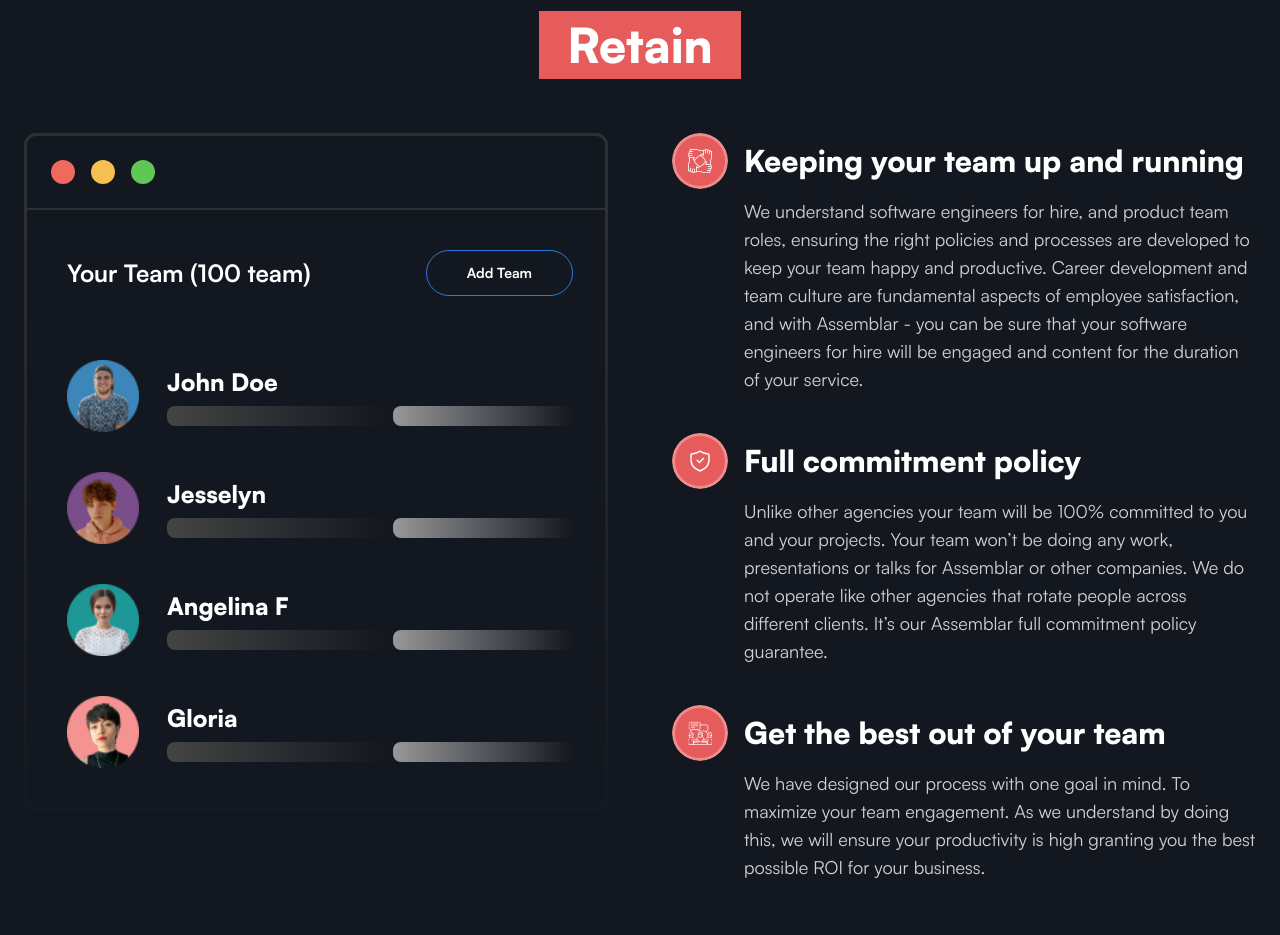
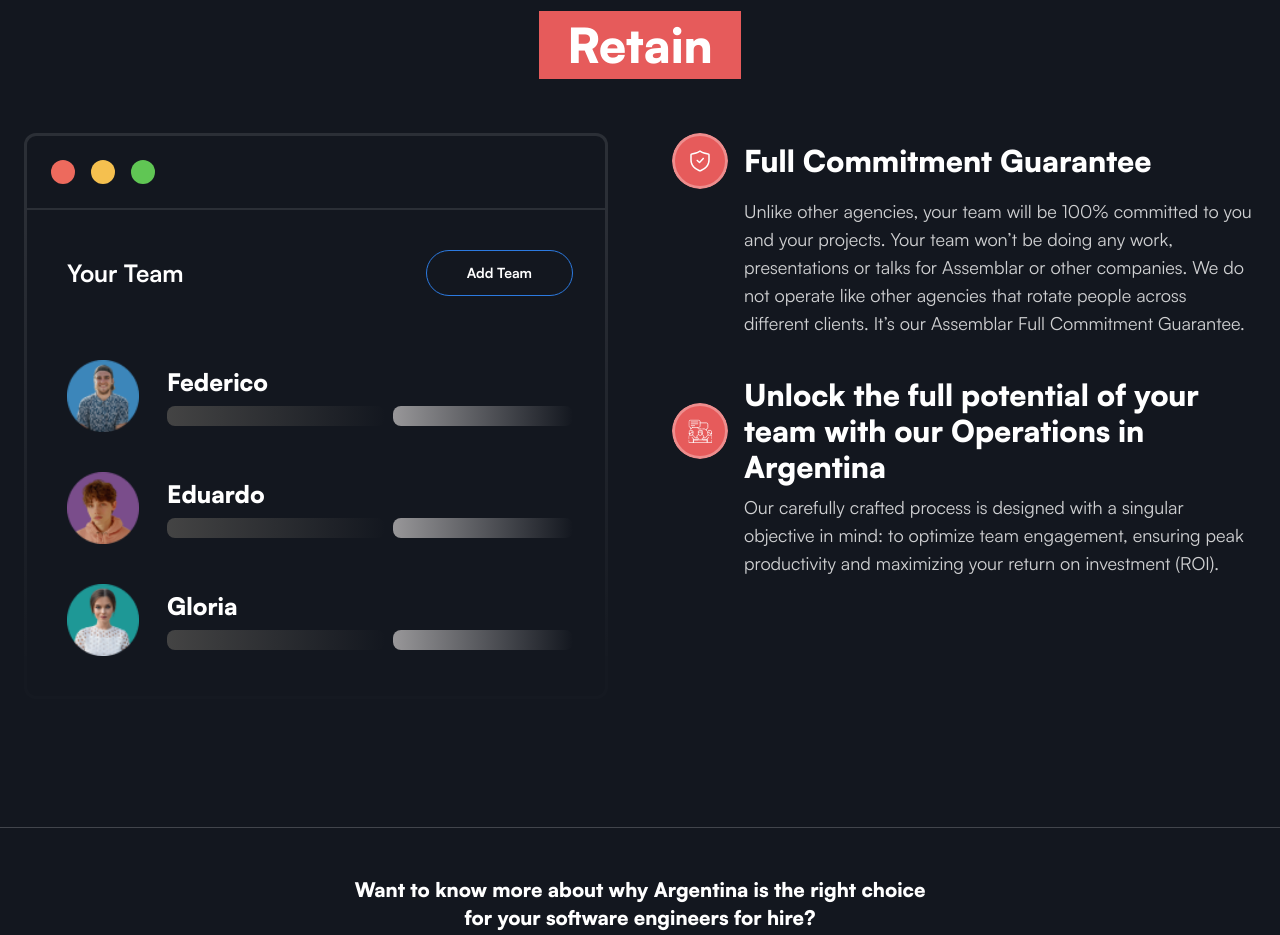
Before and after one commit to mbenedettini/assemblar-site, an Astro site: page / in a window 1280 px wide. Shown: the part 3820-4755 px from the top of the page. Built offline with nearby package versions, Linux system fonts and the light colour scheme; Astro itself is replaced by a stand-in of ours.

Commit message:
Hide images on small screens

```diff
--- a/src/components/pages/home/Hire.astro
+++ b/src/components/pages/home/Hire.astro
@@ -52,7 +52,7 @@
         ))
       }
     </div>
-    <div>
+    <div class="hidden lg:block">
       <WindowCard>
         <div class='flex justify-between items-center mb-8 md:mb-10'>
           <p class='text-sm md:text-2xl font-bold'>Employee Detail</p>
--- a/src/components/pages/home/Interview.astro
+++ b/src/components/pages/home/Interview.astro
@@ -34,7 +34,7 @@
   <TitleBox title='Interview' />
 
   <div class='grid grid-cols-1 lg:grid-cols-2 gap-11 lg:gap-16'>
-    <div class='order-2 md:order-1'>
+    <div class='order-2 md:order-1 hidden lg:block'>
       <WindowCard>
         <div class='flex justify-between items-center mb-8 md:mb-10'>
           <div class='flex gap-3 md:gap-7 items-center grow'>
--- a/src/components/pages/home/Retain.astro
+++ b/src/components/pages/home/Retain.astro
@@ -4,23 +4,29 @@
 import WindowCard from './WindowCard.astro';
 
 const list = [
-  {
-    image: '/images/r-teamwork.svg',
-    title: 'Keeping your team up and running',
-    description:
-      'We understand software engineers for hire, and product team roles, ensuring the right policies and processes are developed to keep your team happy and productive. Career development and team culture are fundamental aspects of employee satisfaction, and with Assemblar - you can be sure that your software engineers for hire will be engaged and content for the duration of your service.',
-  },
+  // {
+  //   image: '/images/r-teamwork.svg',
+  //   title: 'Keeping your team up and running',
+  //   description:
+  //     'We understand software engineers for hire, and product team roles, ensuring the right policies and processes are developed to keep your team happy and productive. Career development and team culture are fundamental aspects of employee satisfaction, and with Assemblar - you can be sure that your software engineers for hire will be engaged and content for the duration of your service.',
+  // },
   {
     image: '/images/r-insurance.svg',
-    title: 'Full commitment policy',
+    title: 'Full Commitment Guarantee',
     description:
-      'Unlike other agencies your team will be 100% committed to you and your projects. Your team won’t be doing any work, presentations or talks for Assemblar or other companies. We do not operate like other agencies that rotate people across different clients. It’s our Assemblar full commitment policy guarantee.',
+      `Unlike other agencies, your team will be 100% committed to you and your
+projects. Your team won’t be doing any work, presentations or talks for
+Assemblar or other companies. We do not operate like other agencies that rotate
+people across different clients. It’s our Assemblar Full Commitment Guarantee.
+`,
   },
   {
     image: '/images/r-teamcommunication.svg',
-    title: 'Get the best out of your team',
+    title: 'Unlock the full potential of your team with our Operations in Argentina',
     description:
-      'We have designed our process with one goal in mind. To maximize your team engagement. As we understand by doing this, we will ensure your productivity is high granting you the best possible ROI for your business.',
+      `Our carefully crafted process is designed with a singular objective in
+      mind: to optimize team engagement, ensuring peak productivity and
+      maximizing your return on investment (ROI).`,
   },
 ];
 ---
@@ -29,11 +35,11 @@
   <TitleBox title='Retain' bg='bg-mandy' />
 
   <div class='grid grid-cols-1 lg:grid-cols-2 gap-11 lg:gap-16'>
-    <div class='order-2 md:order-1'>
+    <div class='order-2 md:order-1 hidden lg:block'>
       <WindowCard>
         <div class='flex justify-between items-center mb-8 md:mb-16'>
           <div class='text-base md:text-2xl font-medium md:font-bold'>
-            Your Team (100 team)
+            Your Team
           </div>
 
           <span
@@ -51,7 +57,7 @@
               alt='C 4'
             />
             <div class='grow'>
-              <p class='text-base md:text-2xl font-black mb-2'>John Doe</p>
+              <p class='text-base md:text-2xl font-black mb-2'>Federico</p>
               <div class='flex gap-2'>
                 <div
                   class='bg-gradient-title h-4 md:h-5 w-full max-w-[9rem] md:max-w-[15.5rem] rounded-lg'
@@ -71,7 +77,7 @@
               alt='C 2'
             />
             <div class='grow'>
-              <p class='text-base md:text-2xl font-black mb-2'>Jesselyn</p>
+              <p class='text-base md:text-2xl font-black mb-2'>Eduardo</p>
               <div class='flex gap-2'>
                 <div
                   class='bg-gradient-title h-4 md:h-5 w-full max-w-[9rem] md:max-w-[15.5rem] rounded-lg'
@@ -86,26 +92,6 @@
           </div>
           <div class='flex gap-2 md:gap-7 items-center grow'>
             <img class='w-14 md:w-[4.5rem]' src='/images/w-2.webp' alt='W 2' />
-            <div class='grow'>
-              <p class='text-base md:text-2xl font-black mb-2'>Angelina F</p>
-              <div class='flex gap-2'>
-                <div
-                  class='bg-gradient-title h-4 md:h-5 w-full max-w-[9rem] md:max-w-[15.5rem] rounded-lg'
-                >
-                </div>
-                <div
-                  class='bg-gradient-subtitle h-4 md:h-5 w-full max-w-[4.25rem] md:max-w-[11.25rem] rounded-lg'
-                >
-                </div>
-              </div>
-            </div>
-          </div>
-          <div class='flex gap-2 md:gap-7 items-center grow'>
-            <img
-              class='w-14 md:w-[4.5rem]'
-              src='/images/gloria.webp'
-              alt='Gloria'
-            />
             <div class='grow'>
               <p class='text-base md:text-2xl font-black mb-2'>Gloria</p>
               <div class='flex gap-2'>
```
